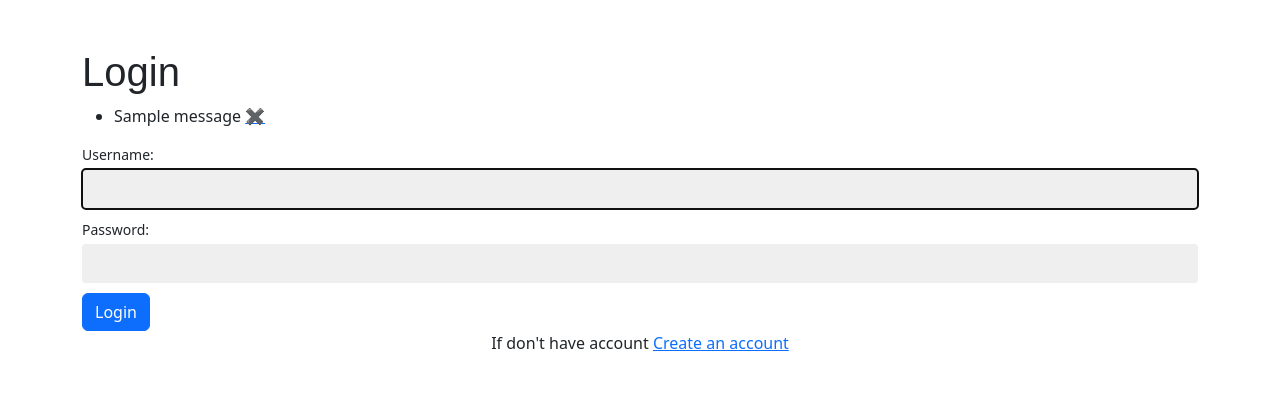
After one commit to bekzod-fayzikuloff/fame_shop, a Django app: page /login/ in a window 1280 px wide. The commit adds this page. Shown: the top 418 px of the page. Run offline with Django 3.2, Linux system fonts and the light colour scheme; tables that the repository leaves empty hold one stand-in row (values such as "Sample post"); one stand-in notice (Sample message) is shown.

Commit message:
:closed_lock_with_key: Add login case handling

```diff
--- a/src/core/views.py
+++ b/src/core/views.py
@@ -1,11 +1,13 @@
 from django.contrib import messages
 from django.contrib.auth import login
+from django.contrib.auth.forms import AuthenticationForm
 from django.http import HttpRequest, HttpResponse
 from django.shortcuts import get_object_or_404, redirect, render
 from django.views import View
 
 from .forms.users import CreateUserForm
 from .models import Category, Product
+from .services import is_authenticated
 
 
 def product_list(request: HttpRequest, category_slug=None) -> HttpResponse:
@@ -40,3 +42,22 @@ class RegisterView(View):
             return redirect("product_list")
         messages.error(request, "Unsuccessful registration. Check provide credential")
         return render(self.request, "users/register.html", context={"form": form})
+
+
+class LoginView(View):
+    def get(self, request: HttpRequest) -> HttpResponse:
+        """Get login page"""
+        form = AuthenticationForm()
+        return render(self.request, "users/login.html", context={"form": form})
+
+    def post(self, request: HttpRequest) -> HttpResponse:
+        """Handling User login"""
+        is_auth, user = is_authenticated(request)
+
+        if is_auth:
+            login(request, user)
+            return redirect("product_list")
+
+        messages.error(request, "Unsuccessful login. Check provide credential")
+        form = AuthenticationForm()
+        return render(self.request, "users/login.html", context={"form": form})
--- a/src/templates/shops/list.html
+++ b/src/templates/shops/list.html
@@ -5,6 +5,7 @@
 
 {% block content %}
     <div id="sidebar">
+        {% if user.is_authenticated %} <h3>{{ user.username }}</h3>{% endif %}
         <h3>Categories</h3>
         <ul>
             <li {% if not category %}class="selected"{% endif %}>
--- /dev/null
+++ b/src/templates/users/login.html
@@ -0,0 +1,23 @@
+{% extends "base.html" %}
+{% block title %}Login{% endblock %}
+{% block content %}
+    <div class="container py-5">
+        <h1>Login</h1>
+        {% if messages %}
+            <ul class="messages">
+                {% for message in messages %}
+                    <li class="{{ message.tags }}">
+                        {{ message|safe }}
+                        <a href="#" class="close">✖</a>
+                    </li>
+                {% endfor %}
+            </ul>
+        {% endif %}
+        <form method="POST">
+            {% csrf_token %}
+            {{ form.as_p }}
+            <button class="btn btn-primary" type="submit">Login</button>
+        </form>
+        <p class="text-center">If don't have account <a href="/register">Create an account</a></p>
+    </div>
+{% endblock %}
```
Also changed, not shown: src/core/services.py (added, +16 -0 lines), src/core/urls/base.py (+6 -2 lines).
